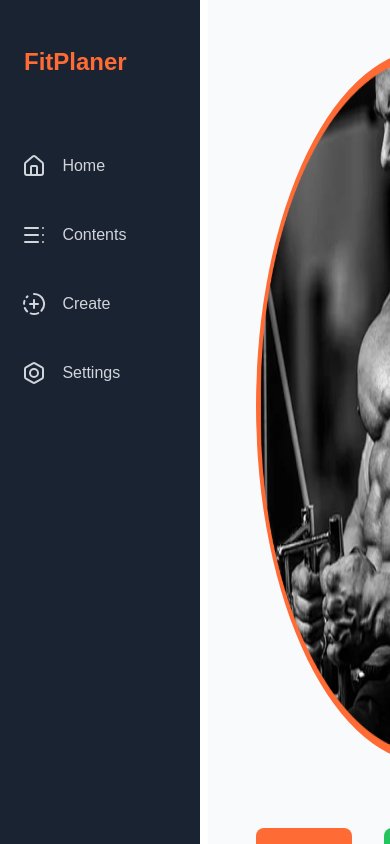
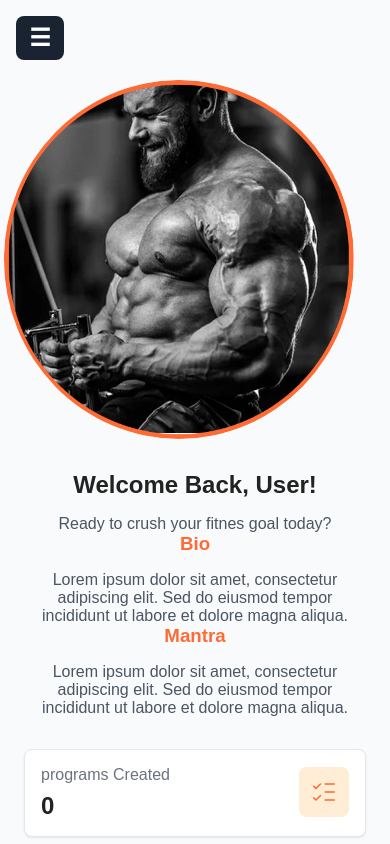
Before and after one commit to acesescon/FitPlaner, a React (Vite) app: page / in a window 390 px wide. Shown: the top 844 px of the page. Built offline with nearby package versions, Linux system fonts and the light colour scheme.

Commit message:
responsive attempt

```diff
--- a/src/App.jsx
+++ b/src/App.jsx
@@ -1,5 +1,5 @@
 import { Routes, Route, Navigate, Link, Router } from "react-router-dom";
-import React, {useState} from "react";
+import React, {useState, useEffect} from "react";
 import Navbar from "./components/NavbarComponent"
 import Authentication from "./pages/Authentication"
 import ContetsList from "./pages/ContentsList"
@@ -20,13 +20,33 @@ export default function App() {
     setISLoggedIn(true);
   }
 
+  const [isOpen, setIsOpen] = useState(true);
+
+  useEffect(() => {
+    const handleResize = () => {
+      if (window.innerWidth <= 834) {
+        setIsOpen(false); // 👈 force close
+      }
+    };
+
+    handleResize(); // run once
+    window.addEventListener("resize", handleResize);
+
+    return () => window.removeEventListener("resize", handleResize);
+  }, []);
+
   return (
     <>
 
       {isLoggedIn ? (
         //if true = isLoggedIn
         <div className="app-container">
-          <Navbar />
+          <button className='burger'
+            onClick={() => setIsOpen(!isOpen)}>
+              {isOpen ? "✕" : "☰"}
+          </button>
+
+          <Navbar open={isOpen}  />
           <main className="main-content">
             <Routes>
               <Route path="/" element={<LandingPage/>} />
--- a/src/components/NavbarComponent.jsx
+++ b/src/components/NavbarComponent.jsx
@@ -3,9 +3,11 @@ import { Link } from 'react-router-dom';
 import "../styles/NavbarComponent.css";
 import {House,TableOfContents,CircleFadingPlus,Bolt} from "lucide-react"
 
-export default function NavbarComponent() {
+export default function NavbarComponent({open}) {
+
+
     return (
-        <aside  className="navbar">
+        <aside  className={`navbar ${open ? "open" : "closed"}`}>
             <h1>FitPlaner</h1>
             <nav>
                 <Link className='link' to="/"> <House absoluteStrokeWidth /> Home</Link>
--- a/src/index.css
+++ b/src/index.css
@@ -48,4 +48,49 @@ label{
     top: 0;
     width: 250px; /* adjust as needed */
     height: 100vh; /* full height */
+    transition: transform 0.3s ease;
+    z-index: 999;
 }
+
+.burger{
+    display: none;
+    position: fixed;
+    top: 1rem;
+    left: 1rem;
+    border: none;
+    font-size: 1.5rem;
+    cursor: pointer;
+    font-weight: bold;
+    color: white;
+    background-color: #1A2332;
+    width: 3rem;
+    padding: .5rem;
+    border-radius: .5rem;
+    z-index: 1000;
+}
+
+.closed {
+    transform: translateX(-100%);
+}
+
+.open {
+    transform: translateX(0);
+}
+
+@media (max-width: 834px) {
+    .main-content {
+        margin-left: 0;
+        padding-top: 5rem;
+    }
+
+    .burger{
+    display: block;
+    }
+}
+
+@media (max-width: 640px) {
+    .main-content {
+        padding: 1.5rem;
+        padding-top: 5rem;
+    }
+}
--- a/src/styles/CreateMealPlan.css
+++ b/src/styles/CreateMealPlan.css
@@ -19,10 +19,15 @@
     display: flex;
     flex-direction: row;
     gap: 1rem;
+    width: 100%;
+}
+
+.input-group input{
+    width: 100%;
 }
 
 .input-field{
-    flex: 1;
+    width: 100%;
     display: flex;
     flex-direction: column;
 }
@@ -53,6 +58,7 @@
     flex-direction: column;
     padding: .5rem;
     background-color: #F9FAFB;
+    width: 100%;
 }
 
 .meal-row{
@@ -60,10 +66,11 @@
     flex-direction: row;
     gap: 1rem;
     margin-top: .5rem;
+    width: 100%;
 }
 
 .meal-row input{
-    flex: 1;
+    width: 100%;
 }
 
 .form-actions{
@@ -95,3 +102,9 @@
     align-items: center;
     margin-bottom: 1rem;
 }
+
+@media (max-width: 1024px) {
+    .meal-group{
+
+    }
+}
--- a/src/styles/CreateProgram.css
+++ b/src/styles/CreateProgram.css
@@ -20,9 +20,14 @@
 }
 
 .difficulties{
+    width: 100%;
     margin-top: .7rem;
     display: flex;
     gap: 1rem;
+}
+
+.difficulties button{
+    width: 100%;
 }
 
 .days-container{
@@ -70,6 +75,7 @@
     padding: 1rem;
     border-radius: 0.5rem;
     background-color: #F9FAFB;
+    width: 100%;
 }
 
 .add-exercise-btn{
@@ -78,18 +84,14 @@
     border-radius: 0.5rem;
 }
 
-.exercise-inputs{
-    gap: .5rem;
-    flex: 1;
-    margin-bottom: 0;
+.exercise-group input{
+    width: 100%;
 }
 
 .remove-exercise-btn{
-    position: absolute;
-    top: 0.5rem;
-    right: 1rem;
     background: none;
     border: none;
     font-size: 1.5rem;
     cursor: pointer;
+    padding: 0rem;
 }
--- a/src/styles/DisplayProgram.css
+++ b/src/styles/DisplayProgram.css
@@ -30,3 +30,9 @@
     height: 1px;
     background-color: #E5E7EB;
 }
+
+@media (max-width: 640px) {
+    .program-grid{
+        grid-template-columns: repeat(2, 1fr);
+    }
+}
--- a/src/styles/LandingPage.css
+++ b/src/styles/LandingPage.css
@@ -105,3 +105,53 @@
     right: 1rem;
     top: 20%;
 }
+
+@media (max-width: 1024px) {
+    .profile-container {
+        flex-direction: column;
+        align-items: center;
+        gap: 2rem;
+    }
+
+    .info-container {
+        flex-direction: column;
+        align-items: center;
+        gap: 2rem;
+    }
+
+    .stats-box {
+        flex-direction: row;
+        justify-content: center;
+        gap: 1rem;
+        width: 100%;
+    }
+
+    .stat{
+        width: 100%;
+    }
+}
+
+@media (max-width: 640px) {
+    .stats-box {
+        flex-direction: column;
+        align-items: center;
+    }
+
+    .info-box {
+        align-items: center;
+        text-align: center;
+    }
+
+    .info p{
+        width: 100%;
+    }
+
+    .getstarted-container{
+        flex-direction: column;
+    }
+
+    .create{
+        width: 100%;
+        padding: 2rem;
+    }
+}
--- a/src/styles/NavbarComponent.css
+++ b/src/styles/NavbarComponent.css
@@ -5,8 +5,8 @@
 }
 
 .navbar h1{
-    margin-bottom: 2rem;
-    margin-top: 1.5rem;
+    margin-bottom: 1rem;
+    margin-top: 3rem;
     padding: 1.5rem;
 }
 
@@ -31,3 +31,8 @@ nav{
     display: flex;
     flex-direction: column;
 }
+
+
+@media (max-width: 834px) {
+
+}
--- a/src/styles/Settings.css
+++ b/src/styles/Settings.css
@@ -74,3 +74,13 @@
 .forms-container input{
     margin-bottom: 1rem;
 }
+
+@media (max-width: 640px) {
+    .inline-inputs {
+        width: 100%;
+    }
+
+    .inline-inputs input{
+        width: 100%;
+    }
+}
```
